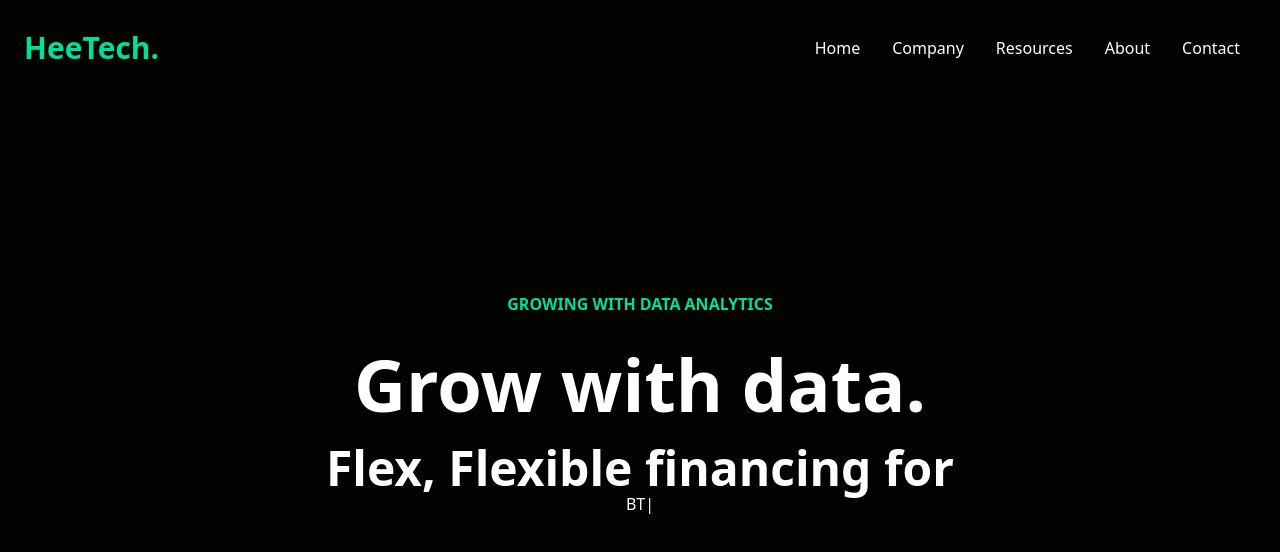
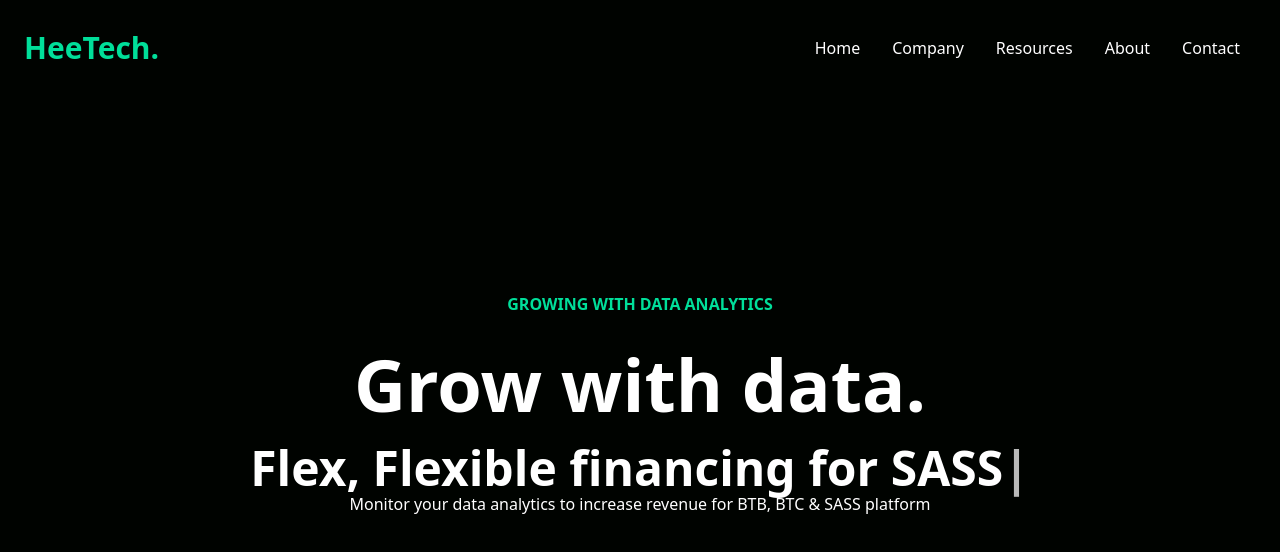
Before and after one commit to theheemmanuel/React-Tailwind, a React (Vite) app: page / in a window 1280 px wide. Shown: the top 552 px of the page. Built offline with nearby package versions, Linux system fonts and the light colour scheme.

Commit message:
tailwind

```diff
--- a/package.json
+++ b/package.json
@@ -12,7 +12,8 @@
   "dependencies": {
     "react": "^18.2.0",
     "react-dom": "^18.2.0",
-    "react-icons": "^4.11.0"
+    "react-icons": "^4.11.0",
+    "react-typed": "^1.2.0"
   },
   "devDependencies": {
     "@types/react": "^18.2.15",
--- a/src/components/Hero.tsx
+++ b/src/components/Hero.tsx
@@ -5,23 +5,26 @@ const Hero = () => {
   return (
     <div>
       <div className="max-w-[800px] mt-[-96px] w-full h-screen mx-auto text-center flex flex-col justify-center">
-        <p className="text-[#00DF9a] p-2 font-bold">
+        <p className="text-[#00DF9a] p-2 font-bold ">
           GROWING WITH DATA ANALYTICS
         </p>
-        <h1 className="md:text-7xl sm:text-6xl text-xl font-bold py-6">
+        <h1 className="md:text-7xl sm:text-6xl text-4xl font-bold py-6">
           Grow with data.
         </h1>
         <div>
           <p className="md:text-5xl sm:text-4xl text-xl font-bold">
-            Flex, Flexible financing for
+            Flex, Flexible financing for{" "}
+            <Typed
+              strings={["BTB", "BTC", "SASS"]}
+              typeSpeed={100}
+              backSpeed={100}
+            />
           </p>
-          <Typed
-            strings={["BTC", "BTB", "USD"]}
-            typeSpeed={100}
-            backSpeed={50}
-            loop
-          />
         </div>
+        <p>
+          Monitor your data analytics to increase revenue for BTB, BTC & SASS
+          platform
+        </p>
       </div>
     </div>
   );
```
Also changed, not shown: 1 other file (tests, documents, lock files or other folders).
